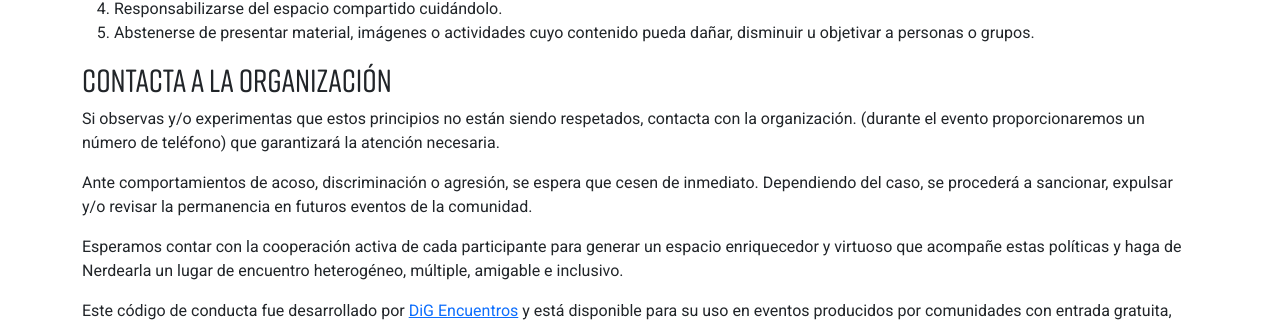
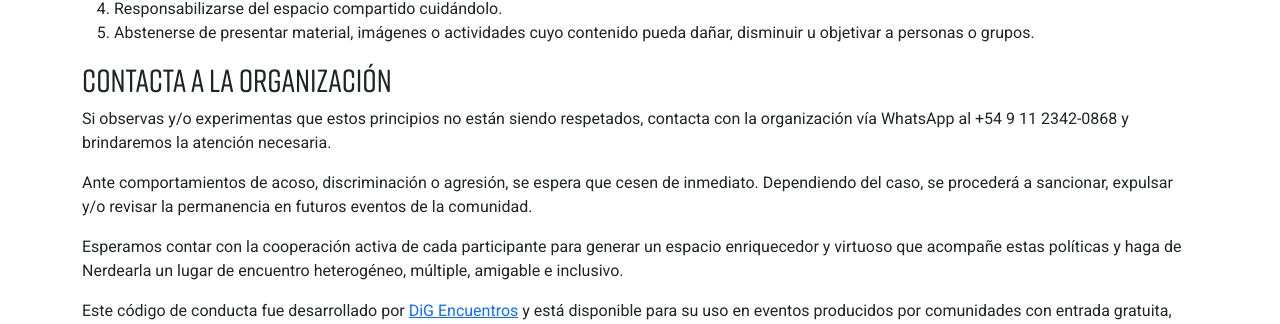
Before and after one commit to sysarmy/2023.nerdear.la, a Flask app: page /1/code_of_conduct/ in a window 1280 px wide. Shown: the part 773-1097 px from the top of the page. Run offline with Flask 3, Linux system fonts and the light colour scheme; some libraries are stand-ins or nearby versions; some web fonts are replaced.

Commit message:
Adding WhatsApp number

```diff
--- a/app/templates/code_of_conduct.html
+++ b/app/templates/code_of_conduct.html
@@ -49,7 +49,7 @@
          </ol>
          <h3>{{ _("CONTACTA A LA ORGANIZACIÓN") }}</h3>
          <p>
-            {{ _("Si observas y/o experimentas que estos principios no están siendo respetados, contacta con la organización. (durante el evento proporcionaremos un número de teléfono) que garantizará la atención necesaria.") }}
+            {{ _("Si observas y/o experimentas que estos principios no están siendo respetados, contacta con la organización vía WhatsApp al +54 9 11 2342-0868 y brindaremos la atención necesaria.") }}
          </p>
          <p>
             {{ _("Ante comportamientos de acoso, discriminación o agresión, se espera que cesen de inmediato. Dependiendo del caso, se procederá a sancionar, expulsar y/o revisar la permanencia en futuros eventos de la comunidad.") }}
```
Also changed, not shown: app/translations/en/LC_MESSAGES/messages.po.
